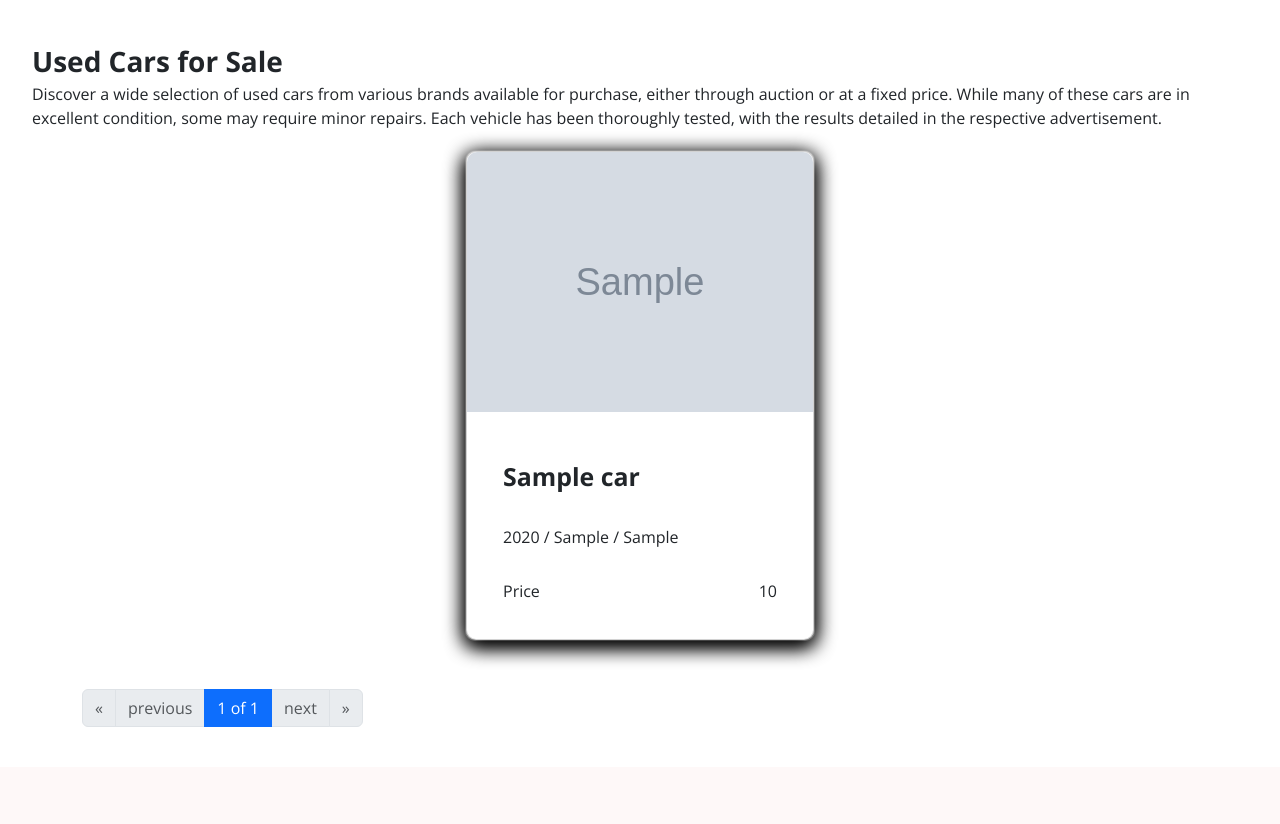
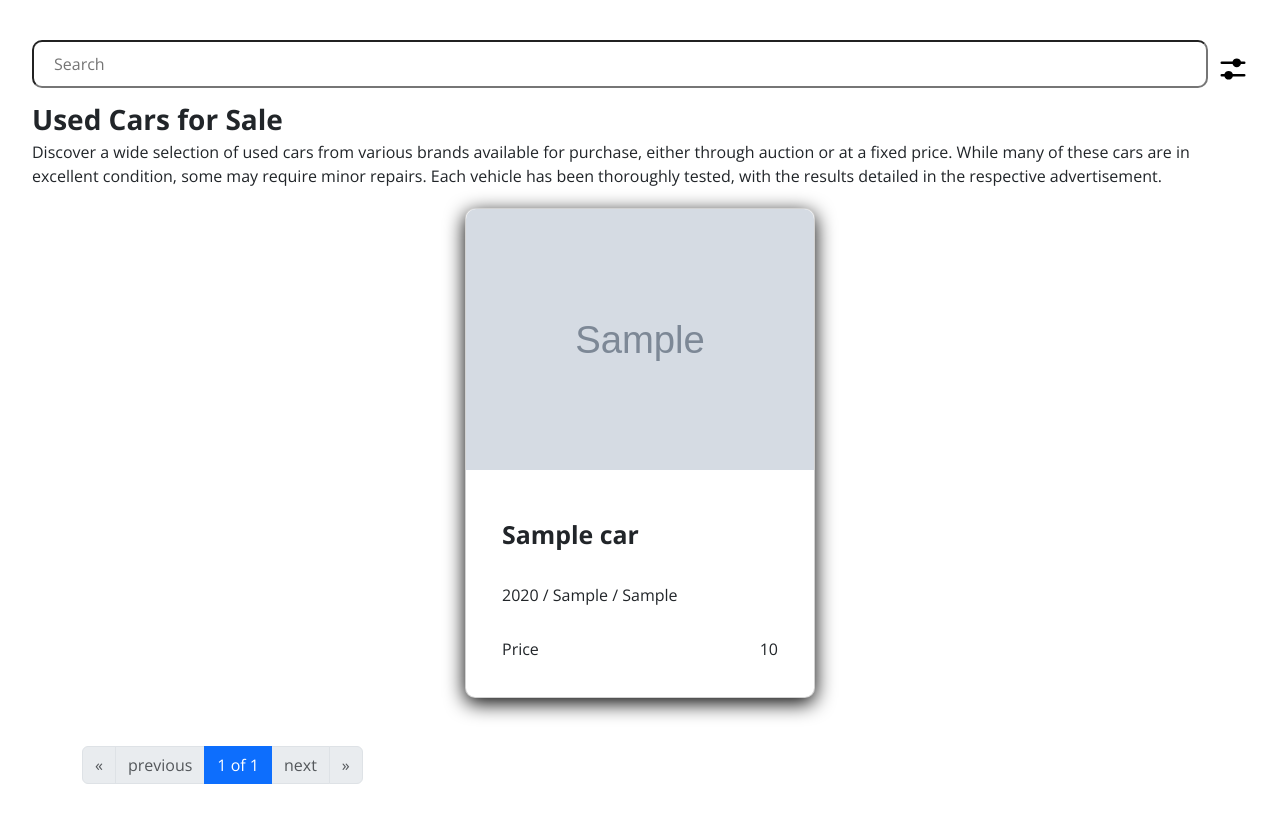
Before and after one commit to lexicon-car-dealership/car-dealership-exercise, a Django app: template car_dealership/templates/index.html in a window 1280 px wide. Shown: the part 110-934 px from the top of the page. Before the commit the page ends 837 px from the top, so only its background shows below. Run offline with Django 4.2, Linux system fonts and the light colour scheme; the template is opened without the code that fills it: most values are stand-ins (such as "Sample title", 1, 10 or a date in 2020); grey boxes marked "Sample" are stand-in pictures; some web fonts are replaced.

Commit message:
add filter component to index

```diff
--- a/car_dealership/templates/index.html
+++ b/car_dealership/templates/index.html
@@ -1,13 +1,14 @@
 {% extends 'base.html' %}
 {% block content %}
+    {% include 'filter.html' with models=models %}
     <h1>Used Cars for Sale</h1>
     <p>
         Discover a wide selection of used cars from various brands available for purchase, either through auction or at a fixed price. While many of these cars are in excellent condition, some may require minor repairs. Each vehicle has been thoroughly tested, with the results detailed in the respective advertisement.
     </p>
     <section class="cars-selection">
-            {% for car in cars %}
-                <div class="card">{% include 'card.html' with car=car %}</div>
-            {% endfor %}
+        {% for car in cars %}
+            {% include 'card.html' with car=car %}
+        {% endfor %}
     </section>
     <div class="container mt-5">
         <nav aria-label="Page navigation">
```
